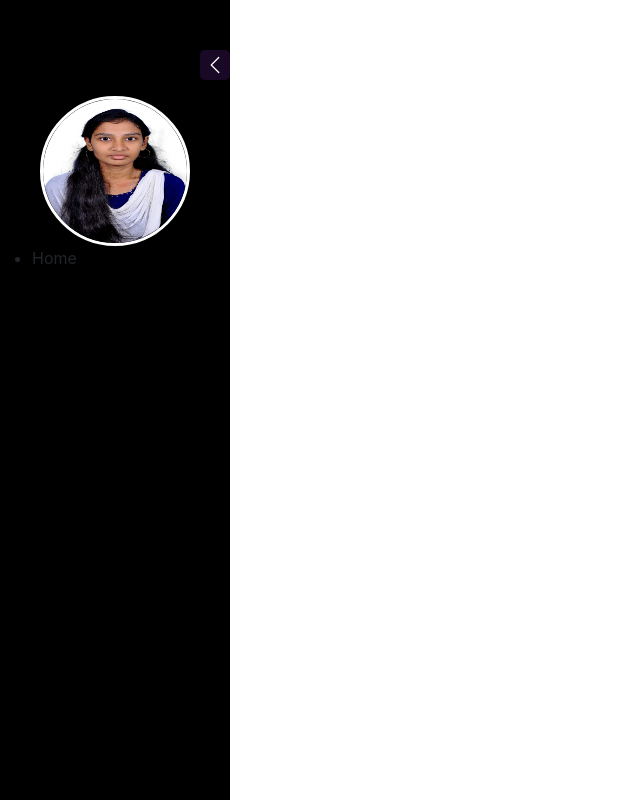
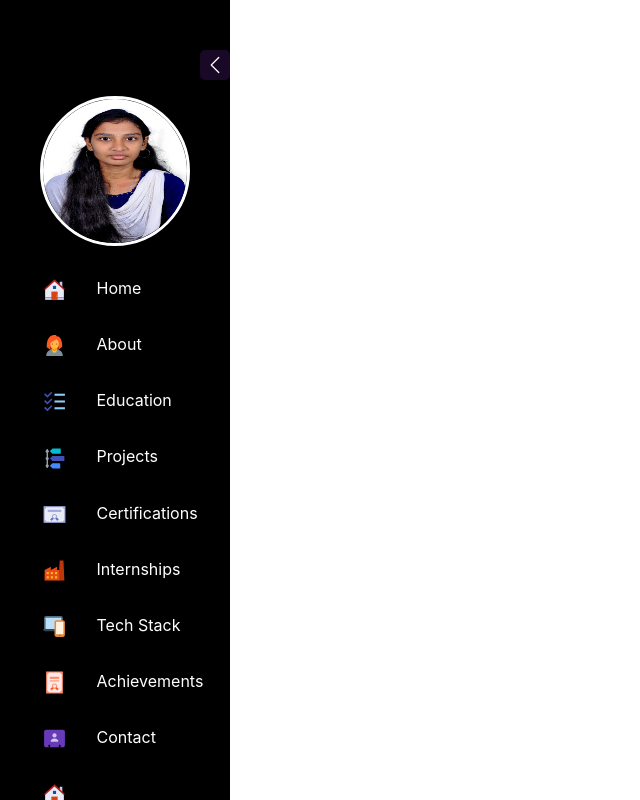
Before and after one commit to Thilagavijayan/Portfolio, a React (Create React App) app in the folder client/: page / in a window 1280 px wide. Shown: the whole page, without its empty margins (0-640 px from the left). Built offline with nearby package versions, Linux system fonts and the light colour scheme.

Commit message:
Updating Icons

```diff
--- a/client/src/Component/Sidebar/SidebarList.css
+++ b/client/src/Component/Sidebar/SidebarList.css
@@ -8,3 +8,22 @@
     margin: 0 auto;
     border: 3px solid white;
 }
+.navbar-items ul li{
+    color: white;
+    list-style-type: none;
+    cursor: pointer;
+    margin-top: 30px;
+}
+.navbar-items ul li svg{
+    margin-left: 10px;
+    margin-right: 25px;
+}
+.navbar-items-only-icons ul li{
+    margin-top: 30px;
+    cursor: pointer;
+    list-style-type: none;
+}
+.navbar-items-only-icons ul li svg{
+    margin-left: 10px;
+
+}
--- a/client/src/Component/Sidebar/SidebarList.js
+++ b/client/src/Component/Sidebar/SidebarList.js
@@ -1,7 +1,17 @@
 import React from 'react'
 import "./SidebarList.css";
 import profilepic from "../../image/image.jpeg"
-import { FcHome} from "react-icons/fc";
+import
+{   FcHome ,
+    FcBusinesswoman,
+    FcTodoList,
+    FcTimeline ,
+    FcDiploma1,
+    FcFactory,
+    FcMultipleDevices,
+    FcDiploma2,
+    FcBusinessContact
+} from "react-icons/fc";
 
 
 const SidebarList = ({expandSidebar}) => {
@@ -14,16 +24,78 @@ const SidebarList = ({expandSidebar}) => {
         <img src={profilepic} alt="profilepicture"/>
         </div>
 
+
         <ul>
-            <li className='nav-item'>Home</li>
+
+            <li className='nav-item'>
+                {" "}
+                <FcHome size={25}/> Home{" "}
+            </li>
+            <li className='nav-item'>
+                <FcBusinesswoman size={25}/> About
+            </li>
+            <li className='nav-item'>
+                <FcTodoList size={25}/> Education
+            </li>
+            <li className='nav-item'>
+                <FcTimeline size={25}/> Projects
+            </li>
+            <li className='nav-item'>
+                <FcDiploma1 size={25}/> Certifications
+            </li>
+            <li className='nav-item'>
+                <FcFactory size={25}/> Internships
+            </li>
+            <li className='nav-item'>
+                <FcMultipleDevices size={25}/> Tech Stack
+            </li>
+            <li className='nav-item'>
+                <FcDiploma2 size={25}/> Achievements
+            </li>
+            <li className='nav-item'>
+                <FcBusinessContact size={25}/> Contact
+            </li>
+
         </ul>
         </div>
-):(
-    <div></div>
+) : (
+    <div className='navbar-items-only-icons'>
+        <ul>
+        <li className='nav-item'>
+                <FcHome size={25}/>
+            </li>
+            <li className='nav-item'>
+                <FcBusinesswoman size={25}/>
+            </li>
+            <li className='nav-item'>
+                <FcTodoList size={25}/>
+            </li>
+            <li className='nav-item'>
+                <FcTimeline size={25}/>
+            </li>
+            <li className='nav-item'>
+                <FcDiploma1 size={25}/>
+            </li>
+            <li className='nav-item'>
+                <FcFactory size={25}/>
+            </li>
+            <li className='nav-item'>
+                <FcMultipleDevices size={25}/>
+            </li>
+            <li className='nav-item'>
+                <FcDiploma2 size={25}/>
+            </li>
+            <li className='nav-item'>
+                <FcBusinessContact size={25}/>
+            </li>
+
+
+        </ul>
+    </div>
 )}
 
     </React.Fragment>
-  );
+    )
 };
 
 export default SidebarList
```
